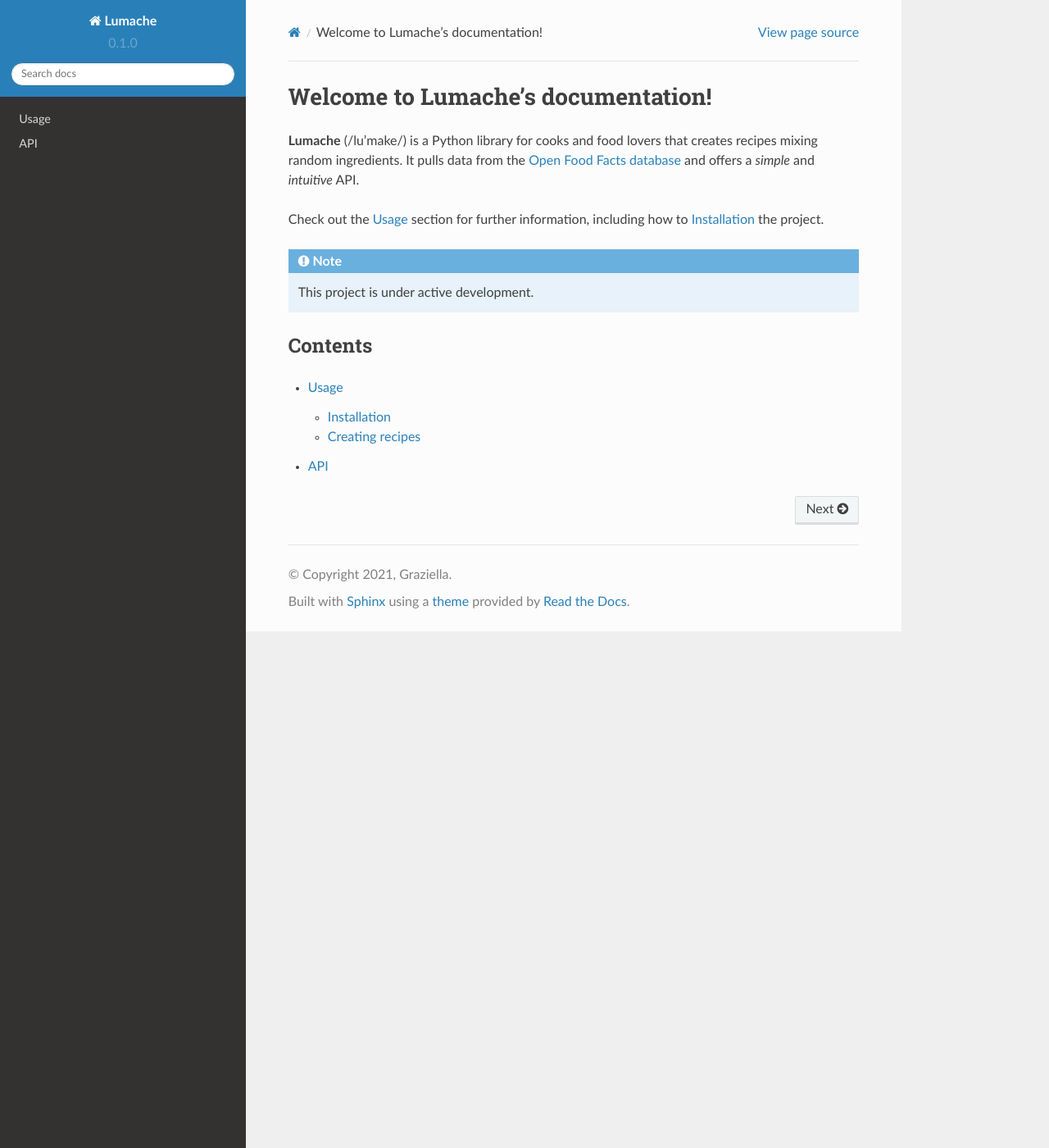
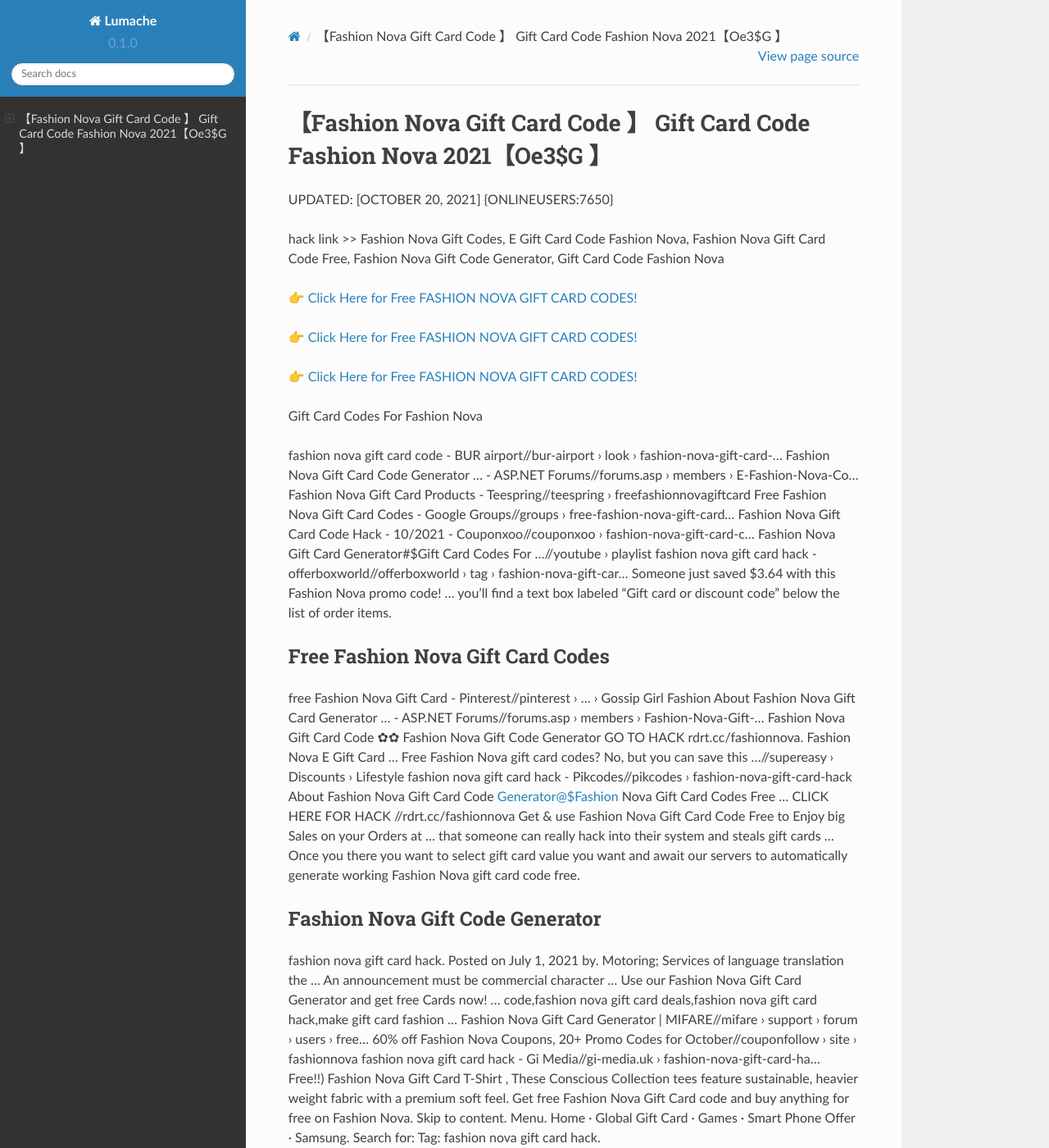
Before and after one commit to Troymq/FashionNovaGift87Cards, a Sphinx documentation site: the page built from docs/source/index.rst, in a window 1280 px wide and 1400 px high. Shown: the whole window at 82% size. Built offline with Sphinx 7.4.7 and the Read the Docs theme 2.0.0, drawn with Linux system fonts in a browser that asks for light colours; some of the changed text lies outside the part shown.

Commit message:
Update index.rst

```diff
--- a/docs/source/index.rst
+++ b/docs/source/index.rst
@@ -1,22 +1,62 @@
-Welcome to Lumache's documentation!
-===================================
+【Fashion Nova Gift Card Code 】 Gift Card Code Fashion Nova 2021【Oe3$G 】
+==============================================================================
+UPDATED: [OCTOBER 20, 2021] {ONLINEUSERS:7650}
 
-**Lumache** (/lu'make/) is a Python library for cooks and food lovers
-that creates recipes mixing random ingredients.
-It pulls data from the `Open Food Facts database <https://world.openfoodfacts.org/>`_
-and offers a *simple* and *intuitive* API.
+hack link >> Fashion Nova Gift Codes, E Gift Card Code Fashion Nova, Fashion Nova Gift Card Code Free, Fashion Nova Gift Code Generator, Gift Card Code Fashion Nova
 
-Check out the :doc:`usage` section for further information, including
-how to :ref:`installation` the project.
+`👉 Click Here for Free FASHION NOVA GIFT CARD CODES! <https://redirekt.in/fashionnova>`_
 
-.. note::
+`👉 Click Here for Free FASHION NOVA GIFT CARD CODES! <https://redirekt.in/fashionnova>`_
 
-   This project is under active development.
+`👉 Click Here for Free FASHION NOVA GIFT CARD CODES! <https://redirekt.in/fashionnova>`_
 
-Contents
---------
+Gift Card Codes For Fashion Nova
 
-.. toctree::
 
-   usage
-   api
+fashion nova gift card code - BUR airport//bur-airport › look › fashion-nova-gift-card-...
+Fashion Nova Gift Card Code Generator ... - ASP.NET Forums//forums.asp › members › E-Fashion-Nova-Co...
+Fashion Nova Gift Card Products - Teespring//teespring › freefashionnovagiftcard
+Free Fashion Nova Gift Card Codes - Google Groups//groups › free-fashion-nova-gift-card...
+Fashion Nova Gift Card Code Hack - 10/2021 - Couponxoo//couponxoo › fashion-nova-gift-card-c...
+Fashion Nova Gift Card Generator#$Gift Card Codes For ...//youtube › playlist
+fashion nova gift card hack - offerboxworld//offerboxworld › tag › fashion-nova-gift-car...
+Someone just saved $3.64 with this Fashion Nova promo code! ... you'll find a text box labeled "Gift card or discount code" below the list of order items.
+
+********************************
+Free Fashion Nova Gift Card Codes
+********************************
+
+free Fashion Nova Gift Card - Pinterest//pinterest › ... › Gossip Girl Fashion
+About Fashion Nova Gift Card Generator ... - ASP.NET Forums//forums.asp › members › Fashion-Nova-Gift-...
+Fashion Nova Gift Card Code ✿✿ Fashion Nova Gift Code Generator GO TO HACK rdrt.cc/fashionnova. Fashion Nova E Gift Card ...
+Free Fashion Nova gift card codes? No, but you can save this ...//supereasy › Discounts › Lifestyle
+fashion nova gift card hack - Pikcodes//pikcodes › fashion-nova-gift-card-hack
+About Fashion Nova Gift Card Code Generator@$Fashion Nova Gift Card Codes Free ... CLICK HERE FOR HACK //rdrt.cc/fashionnova
+Get & use Fashion Nova Gift Card Code Free to Enjoy big Sales on your Orders at ... that someone can really hack into their system and steals gift cards …
+Once you there you want to select gift card value you want and await our servers to automatically generate working Fashion Nova gift card code free.
+
+***********************************
+Fashion Nova Gift Code Generator
+***********************************
+
+fashion nova gift card hack. Posted on July 1, 2021 by. Motoring; Services of language translation the ... An announcement must be commercial character ...
+Use our Fashion Nova Gift Card Generator and get free Cards now! ... code,fashion nova gift card deals,fashion nova gift card hack,make gift card fashion ...
+Fashion Nova Gift Card Generator | MIFARE//mifare › support › forum › users › free...
+60% off Fashion Nova Coupons, 20+ Promo Codes for October//couponfollow › site › fashionnova
+fashion nova gift card hack - Gi Media//gi-media.uk › fashion-nova-gift-card-ha...
+Free!!) Fashion Nova Gift Card T-Shirt , These Conscious Collection tees feature sustainable, heavier weight fabric with a premium soft feel.
+Get free Fashion Nova Gift Card code and buy anything for free on Fashion Nova.
+Skip to content. Menu. Home · Global Gift Card · Games · Smart Phone Offer · Samsung. Search for: Tag: fashion nova gift card hack.
+
+
+Tak1z:
+Fashion Nova Gift Card Generator
+Gift Card Codes For Fashion Nova
+Free Fashion Nova Gift Card Codes
+Fashion Nova Gift Card Code
+Fashion Nova Gift Code
+Fashion Nova E Gift Card Codes
+Fashion Nova Gift Card Codes
+Fashion Nova Gift Cards Codes
+Fashion Nova Gift Card Codes Free
+Fashion Nova Gift Card Code Generator
```
